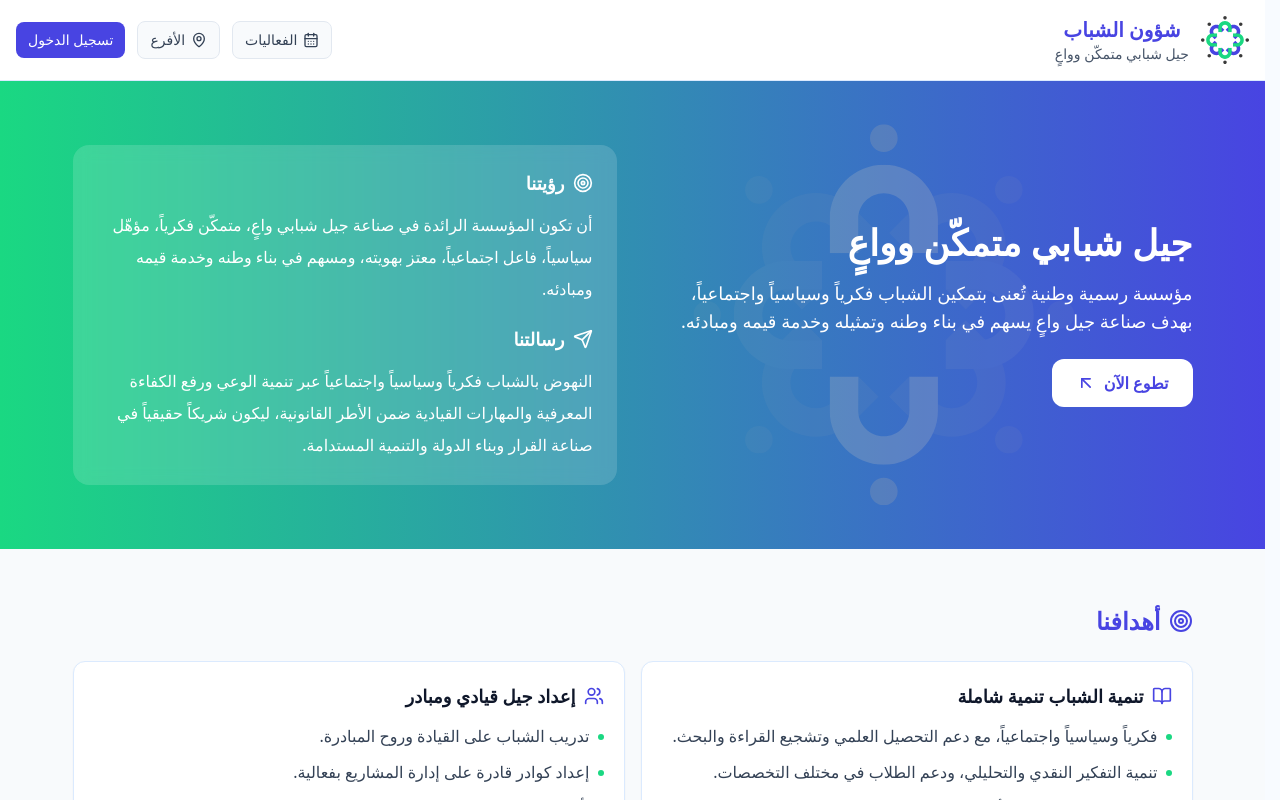
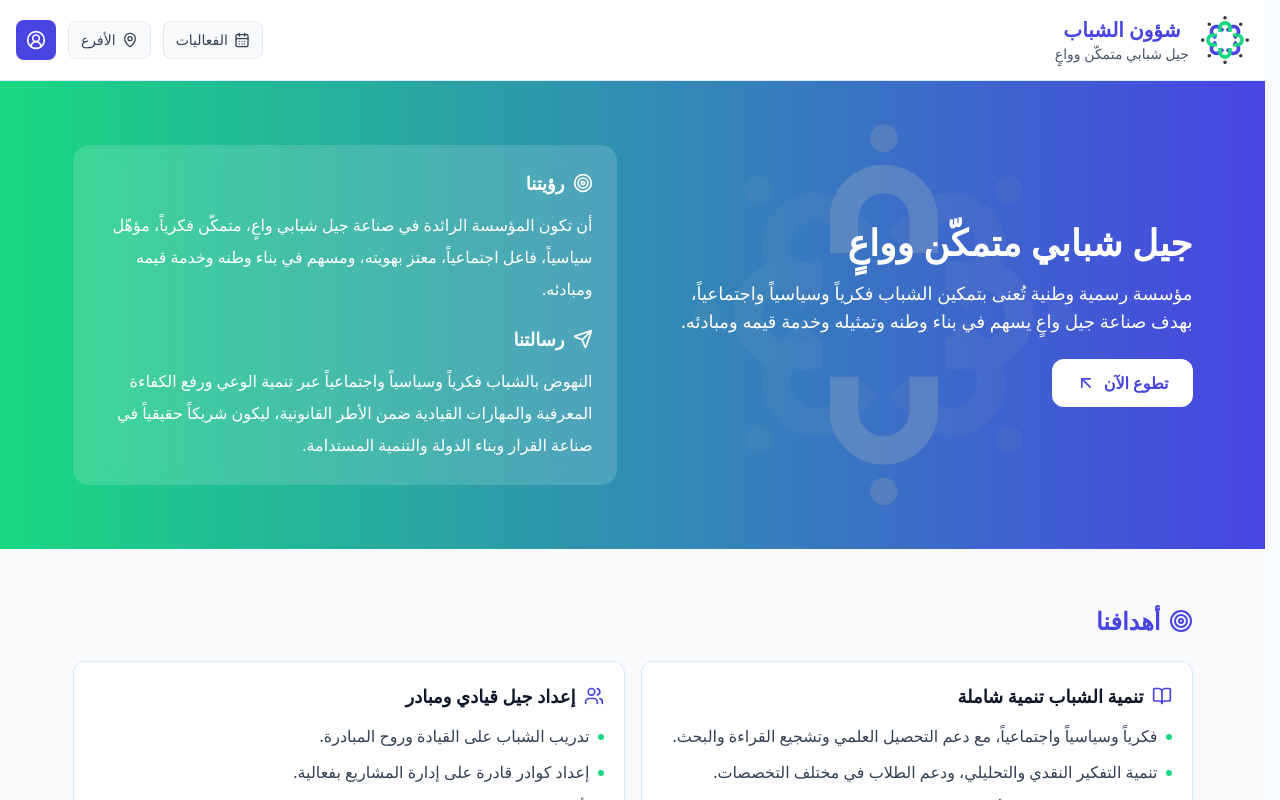
Before and after one commit to ibtikar-syria/youth-affairs, a React (Vite) app in the folder frontend/: page / in a window 1280 px wide. Shown: the top 800 px of the page. Built offline with nearby package versions, Linux system fonts and the light colour scheme; no server answers.

Commit message:
feat: add UserCircle2 icon to login link for improved visual clarity

```diff
--- a/frontend/src/components/SiteHeader.tsx
+++ b/frontend/src/components/SiteHeader.tsx
@@ -1,4 +1,4 @@
-import { CalendarDays, MapPin } from 'lucide-react'
+import { CalendarDays, MapPin, UserCircle2 } from 'lucide-react'
 import { Link } from 'react-router-dom'
 
 type SiteHeaderProps = {
@@ -54,8 +54,12 @@ export const SiteHeader = ({ isLanding = false, onLogoClick }: SiteHeaderProps)
             <MapPin className="h-4 w-4" />
             الأفرع
           </Link>
-          <Link to="/login" className="rounded-lg bg-primary px-3 py-2 text-white transition-all duration-200 hover:bg-primary/90 hover:shadow-lg hover:scale-105">
-            تسجيل الدخول
+          <Link
+            to="/login"
+            aria-label="تسجيل الدخول"
+            className="inline-flex h-10 w-10 items-center justify-center rounded-lg bg-primary text-white transition-all duration-200 hover:scale-105 hover:bg-primary/90 hover:shadow-lg"
+          >
+            <UserCircle2 className="h-5 w-5" />
           </Link>
         </div>
       </div>
```
